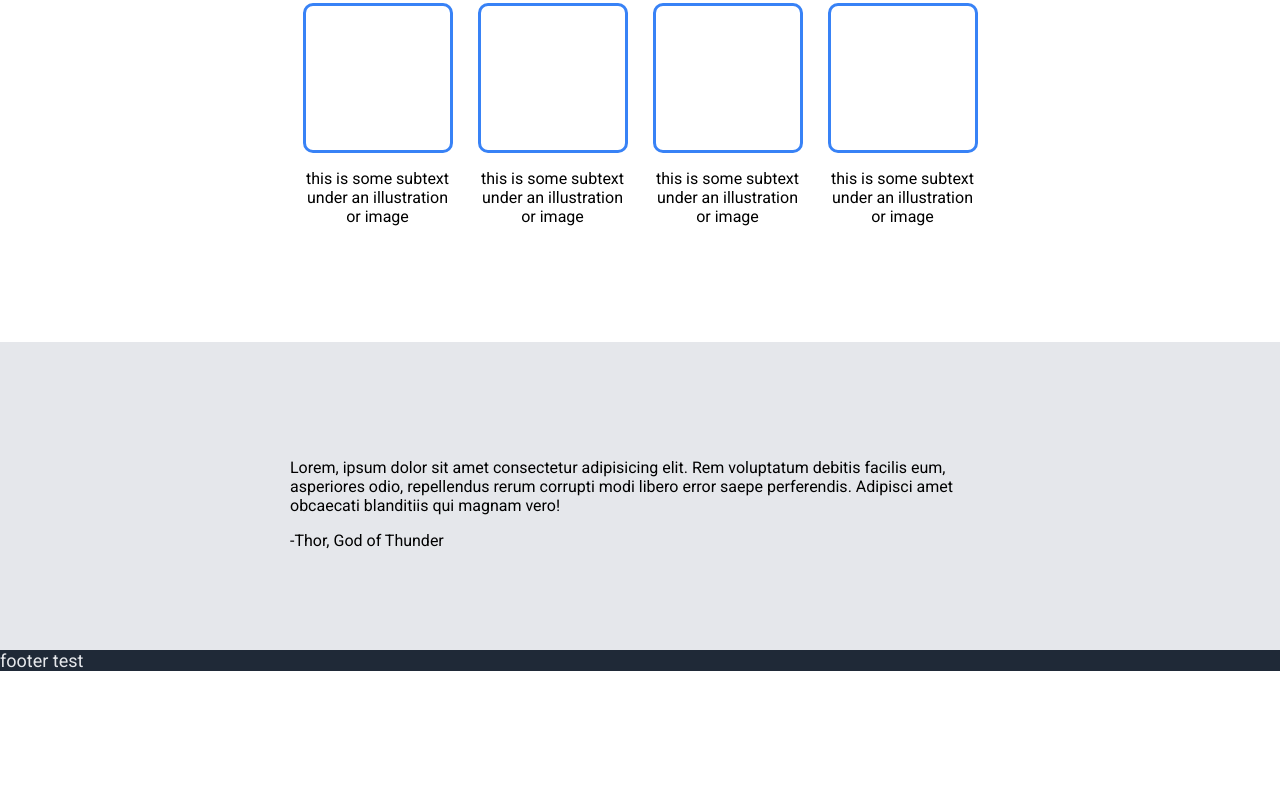
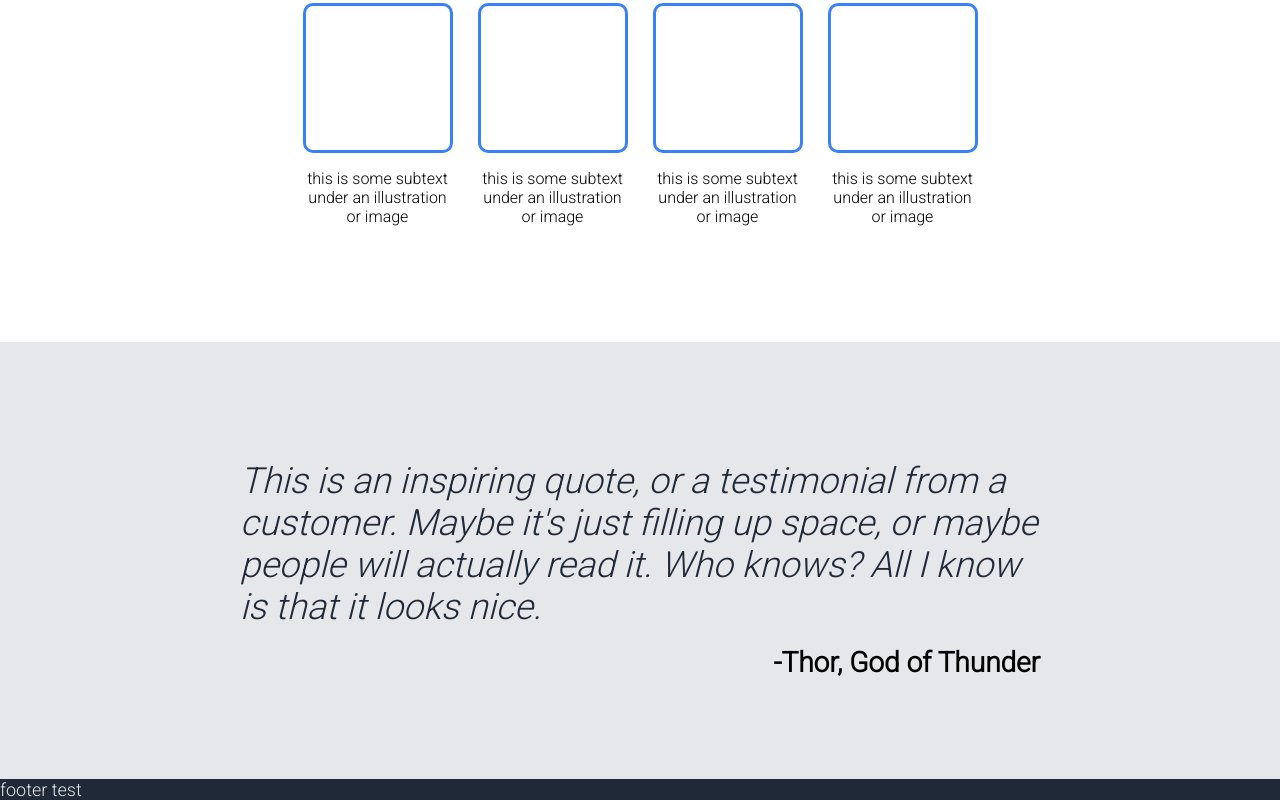
Before and after one commit to dvhlearning/odin-landing-page, a plain HTML site: page index.html in a window 1280 px wide. Shown: the part 575-1375 px from the top of the page. Before the commit the page ends 1246 px from the top, so only its background shows below. Drawn offline with Linux system fonts and the light colour scheme.

Commit message:
finished quote section

```diff
--- a/index.html
+++ b/index.html
@@ -4,7 +4,7 @@
     <meta charset="UTF-8">
     <meta name="viewport" content="width=device-width, initial-scale=1.0">
     <link rel="stylesheet" href="styles.css">
-    <link href='https://fonts.googleapis.com/css?family=Roboto' rel='stylesheet'>
+    <link href='https://fonts.googleapis.com/css?family=Roboto:300' rel='stylesheet'>
 
     <title>Landing Page</title>
 </head>
@@ -59,8 +59,12 @@
 
     <div class="quoteSection">
         <div class="quoteBox">
-            <p>Lorem, ipsum dolor sit amet consectetur adipisicing elit. Rem voluptatum debitis facilis eum, asperiores odio, repellendus rerum corrupti modi libero error saepe perferendis. Adipisci amet obcaecati blanditiis qui magnam vero!</p>
-            <span>-Thor, God of Thunder</span>
+            <p class="quoteText"><em>This is an inspiring quote, or a testimonial from a
+                customer. Maybe it's just filling up space, or maybe
+                people will actually read it. Who knows? All I know
+                is that it looks nice.
+            </em></p>
+            <p class="quoteAuthor"><strong>-Thor, God of Thunder</strong></p>
         </div>
     </div>
 
--- a/styles.css
+++ b/styles.css
@@ -86,8 +86,19 @@ button.signUpButton {
 }
 .quoteBox{
     margin: 0 auto;
-    max-width: 900px;
+    max-width: 1000px;
     padding: 100px;
+}
+.quoteText {
+    font-size: 36px;
+    font-weight: 300;
+    color: #1F2937;
+    margin: 0.5em 0;
+}
+.quoteAuthor {
+    text-align: right;
+    font-size: 28px;
+    margin: 0;
 }
 
 footer {
```
